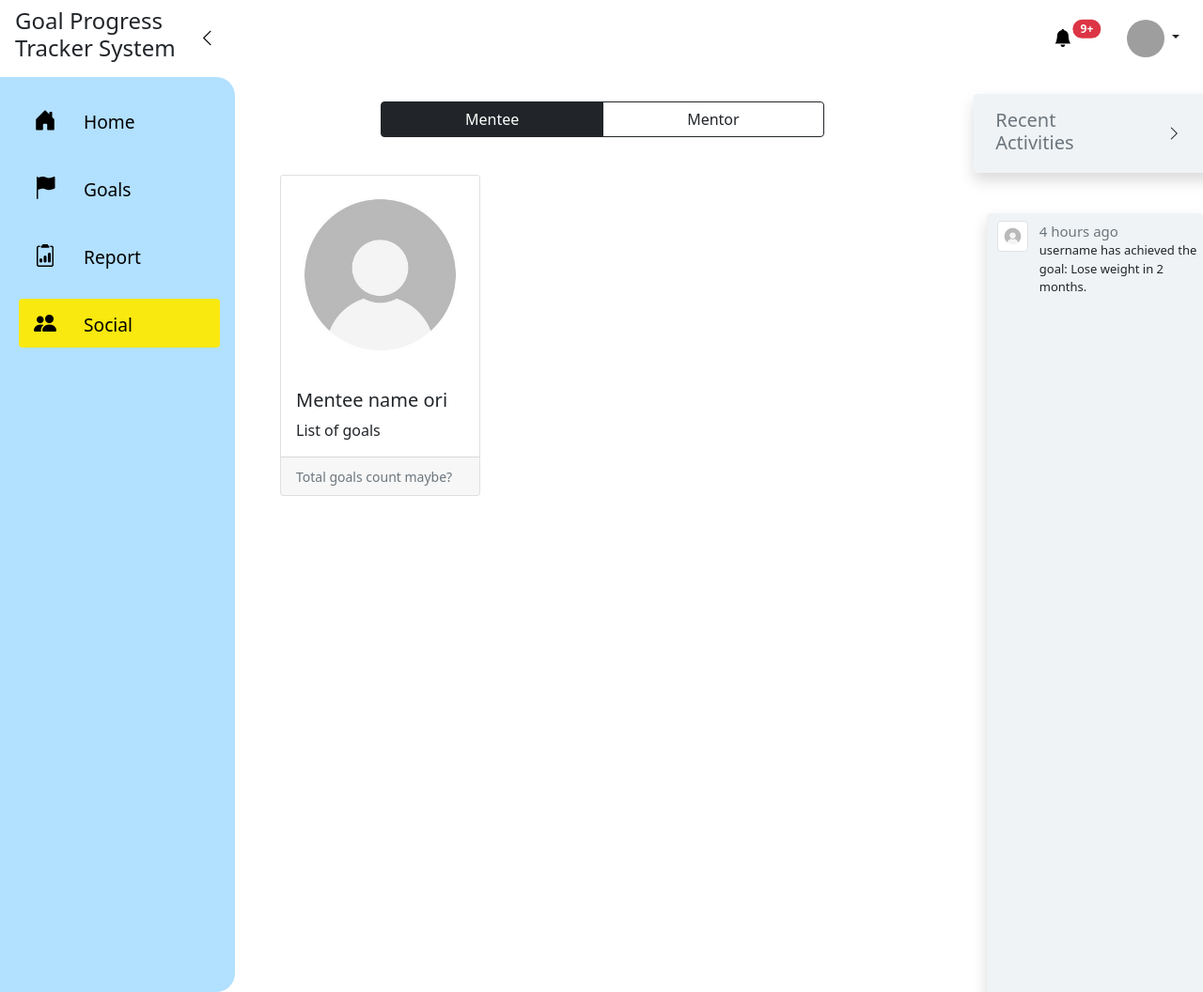
After one commit to WIF2003-2022/goal-progress-tracker-fe, a PHP site: page /social.html in a window 1280 px wide. The commit adds this page. Shown: the whole page at 94% size. Run offline with PHP 8.4, Linux system fonts and the light colour scheme; grey boxes are pictures that could not be loaded.

Commit message:
changed "mentee" to "social", added switching tab for roles

```diff
--- a/public/js/navbar.js
+++ b/public/js/navbar.js
@@ -62,12 +62,12 @@ template.innerHTML = `
       </a>
         <a
           class="nav-link"
-          href="mentee.html"
+          href="social.html"
           data-bs-toggle="tooltip"
-          title="Mentees"
+          title="Social"
         >
           <i class="bi-people-fill"></i>
-          <span>Mentees</span>
+          <span>Social</span>
         </a>
       </nav>
     </div>
--- /dev/null
+++ b/public/social.html
@@ -0,0 +1,141 @@
+<!DOCTYPE html>
+<html lang="en">
+
+<head>
+    <meta charset="UTF-8" />
+    <meta http-equiv="X-UA-Compatible" content="IE=edge" />
+    <meta name="viewport" content="width=device-width, initial-scale=1.0" />
+    <link rel="stylesheet" href="styles/index.css" />
+    <link rel="stylesheet" href="styles/recent-activity.css" />
+    <link rel="preconnect" href="https://fonts.googleapis.com" />
+    <link rel="preconnect" href="https://fonts.gstatic.com" crossorigin />
+    <link href="https://fonts.googleapis.com/css2?family=Roboto+Mono&display=swap" rel="stylesheet" />
+    <link href="https://cdn.jsdelivr.net/npm/bootstrap@5.1.3/dist/css/bootstrap.min.css" rel="stylesheet"
+        integrity="sha384-1BmE4kWBq78iYhFldvKuhfTAU6auU8tT94WrHftjDbrCEXSU1oBoqyl2QvZ6jIW3" crossorigin="anonymous" />
+    <script src="https://cdn.jsdelivr.net/npm/bootstrap@5.1.3/dist/js/bootstrap.bundle.min.js"
+        integrity="sha384-ka7Sk0Gln4gmtz2MlQnikT1wXgYsOg+OMhuP+IlRH9sENBO0LRn5q+8nbTov4+1p"
+        crossorigin="anonymous"></script>
+    <script src="js/navbar.js"></script>
+    <title>Mentees - Goal Progress Tracker</title>
+</head>
+
+<body>
+    <div>
+        <nav-bar></nav-bar>
+        <div class="content-wrapper">
+            <!-- tab title -->
+            <div class="row position-fixed shadow rounded right-tab-header">
+                <div class="col-9 mt-3 text-secondary">
+                    <h5>Recent Activities</h5>
+                </div>
+                <div class="col-3 align-self-center">
+                    <i class="bi-chevron-right" id="right-tab-arrow"></i>
+                </div>
+            </div>
+            <!-- right tab -->
+            <div class="col position-fixed shadow rounded right-tab-open">
+                <!-- tab content -->
+                <div class="row mb-2 pe-1 py-2 activity">
+                    <div class=" col-3">
+                        <img src="./images/sampleProfilePic.jpg" alt="profile_pic" class="img-fluid img-thumbnail"
+                            id="i-size">
+                    </div>
+                    <div class="col-9 text">
+                        <div class="row text-secondary right-duration">4 hours ago</div>
+                        <div class="row right-description">username has achieved the goal: Lose weight in 2 months.
+                        </div>
+                    </div>
+                </div>
+            </div>
+            <!-- content -->
+            <div class="col-8 ms-5 ">
+                <!-- switch tab -->
+                <div class="row px-5 mx-5 my-2">
+                    <div class="btn-group " role="group" aria-label="Basic radio toggle button group">
+                        <input type="radio" class="btn-check" name="btnradio" id="btnradio1" autocomplete="off" checked>
+                        <label class="btn btn-outline-dark" for="btnradio1">Mentee</label>
+
+                        <input type="radio" class="btn-check" name="btnradio" id="btnradio2" autocomplete="off">
+                        <label class="btn btn-outline-dark" for="btnradio2">Mentor</label>
+                    </div>
+                </div>
+
+                <!-- main content -->
+                <div class="row row-cols-1 row-cols-md-3 g-4 mt-3 card-container">
+                    <!-- single card -->
+                    <div class="col">
+                        <div class="card h-100">
+                            <img src="./images/sampleProfilePic.jpg" class="card-img-top" alt="profile_pic">
+                            <div class="card-body">
+                                <h5 class="card-title">Mentee name ori</h5>
+                                <p class="card-text">List of goals</p>
+                            </div>
+                            <div class="card-footer">
+                                <small class="text-muted">Total goals count maybe?</small>
+                            </div>
+                        </div>
+                    </div>
+                </div>
+                <script>
+                    const cMentee = document.querySelector("#btnradio1")
+                    const cMentor = document.querySelector("#btnradio2")
+                    const contents = document.querySelector(".card-container")
+                    cMentee.addEventListener("click", () => {
+                        // remove current content
+                        while (contents.hasChildNodes()) {
+                            contents.removeChild(contents.firstChild)
+                        }
+                        // add the corresponding html
+                        contents.innerHTML += `
+                            <div class="col">
+                                <div class="card h-100">
+                                    <img src="./images/sampleProfilePic.jpg" class="card-img-top" alt="profile_pic">
+                                    <div class="card-body">
+                                        <h5 class="card-title">Mentee name</h5>
+                                        <p class="card-text">List of goals</p>
+                                    </div>
+                                    <div class="card-footer">
+                                        <small class="text-muted">Total goals count maybe?</small>
+                                    </div>
+                                </div>
+                            </div>`
+                    })
+                    cMentor.addEventListener("click", () => {
+                        while (contents.hasChildNodes()) {
+                            contents.removeChild(contents.firstChild)
+                        }
+                        contents.innerHTML += `
+                            <div class="col">
+                                <div class="card h-100">
+                                    <img src="./images/sampleProfilePic.jpg" class="card-img-top" alt="profile_pic">
+                                    <div class="card-body">
+                                        <h5 class="card-title">Mentor name</h5>
+                                        <p class="card-text">List of goals</p>
+                                    </div>
+                                    <div class="card-footer">
+                                        <small class="text-muted">Total goals count maybe?</small>
+                                    </div>
+                                </div>
+                            </div>`
+                    })
+                </script>
+
+            </div>
+        </div>
+        <script>
+            const arrow = document.querySelector("#right-tab-arrow")
+            const tab = document.querySelector(".right-tab-open")
+            const content = document.querySelector(".text")
+            arrow.addEventListener("click", () => {
+                tab.classList.toggle("right-tab-close")
+                content.classList.toggle("visually-hidden")
+                if (arrow.classList.contains("bi-chevron-right")) {
+                    arrow.classList.replace("bi-chevron-right", "bi-chevron-left")
+                } else {
+                    arrow.classList.replace("bi-chevron-left", "bi-chevron-right")
+                }
+            })
+        </script>
+</body>
+
+</html>
--- a/public/styles/recent-activity.css
+++ b/public/styles/recent-activity.css
@@ -1,16 +1,16 @@
 .right-tab-header {
-  height: 10%;
-  width: 300px;
+  height: 8vh;
+  width: 20vw;
   background-color: #ccd7df4d;
   padding-left: 0.7em;
   padding-right: 0.7em;
   right: 0;
 }
 .right-tab-open {
-  height: 100%;
-  width: 275px;
+  height: 100vh;
+  width: 18vw;
   background-color: #ccd7df4d;
-  margin-top: 100px;
+  margin-top: 12vh;
   padding-left: 0.7em;
   padding-right: 0.7em;
   white-space: normal;
@@ -41,13 +41,8 @@
   background-color: #9aaebb4d;
 }
 #right-tab-arrow{
-  border-radius: 50%;
-  height: 70%;
-  width: 20%;
-  padding-top: 5%;
-  padding-left: 7%;
-  align-self: center;
-
+  border-radius: 45%;
+  padding: 10% 20%;
 }
 #right-tab-arrow:hover{
   background-color: #9aaebb4d;
```
Also changed, not shown: public/mentee.html (deleted, +0 -122 lines).
